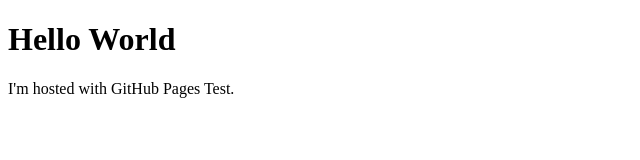
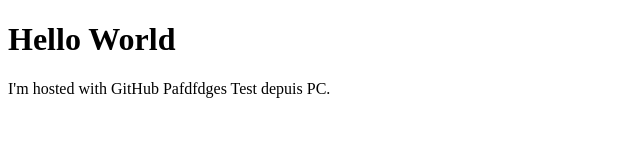
Before and after one commit to guillaumedoinel/CrunchBase, a plain HTML site: page index.html in a window 1280 px wide. Shown: the whole page, without its empty margins (0-640 px from the left). Drawn offline with Linux system fonts and the light colour scheme.

Commit message:
Update index.html

```diff
--- a/index.html
+++ b/index.html
@@ -2,6 +2,6 @@
 <html>
 <body>
 <h1>Hello World</h1>
-<p>I'm hosted with GitHub Pages Test.</p>
+<p>I'm hosted with GitHub Pafdfdges Test depuis PC.</p>
 </body>
 </html>
```
